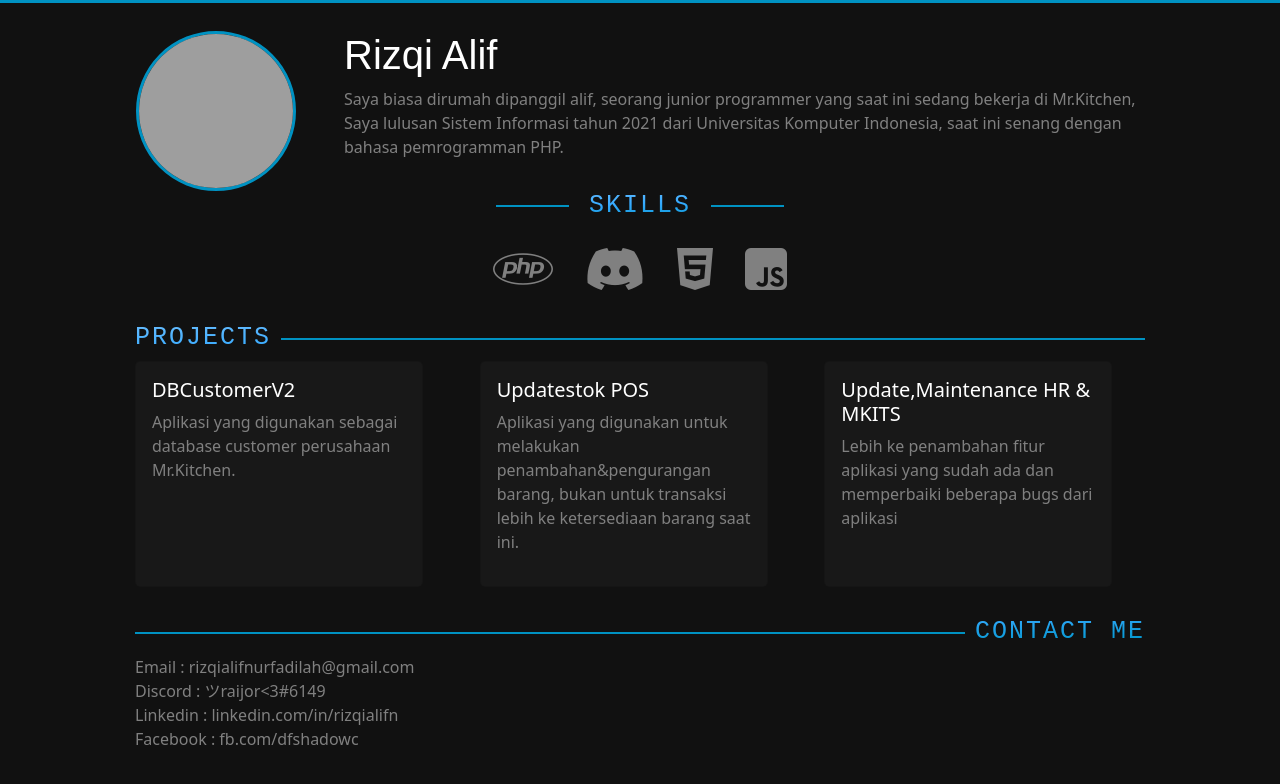
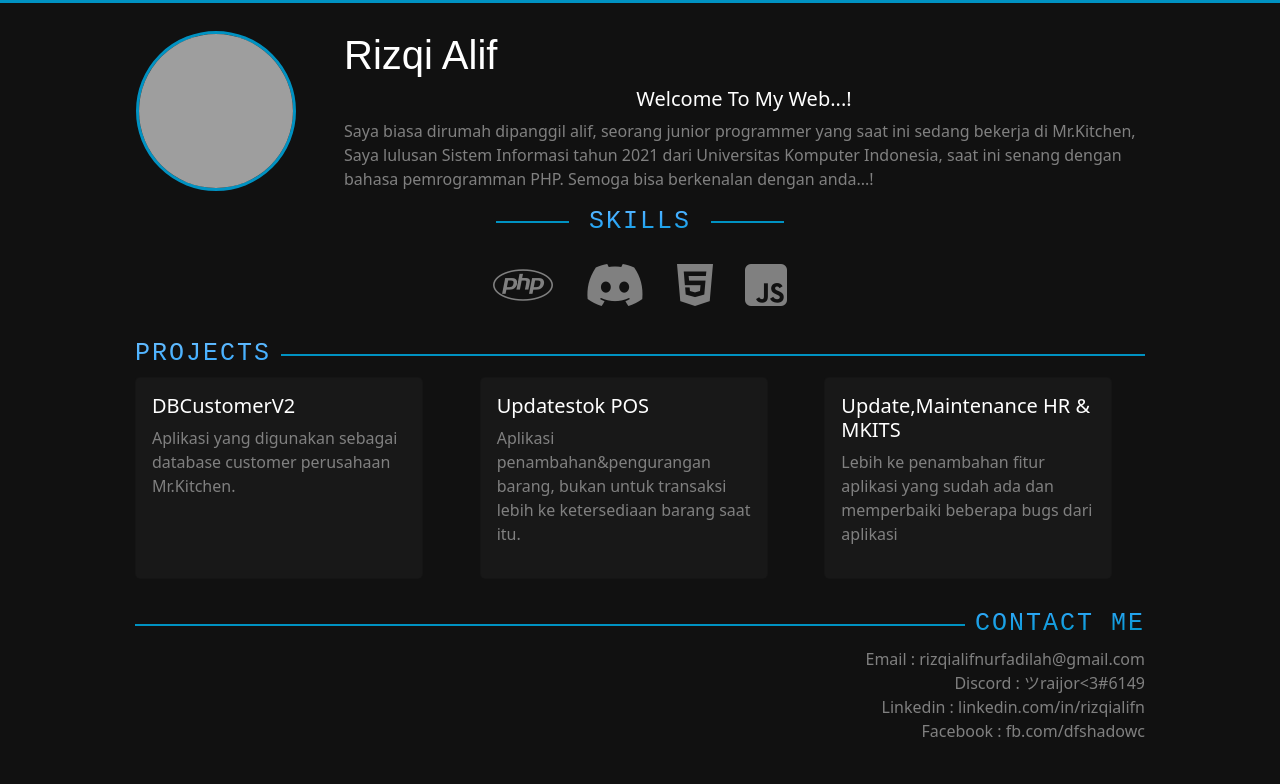
Before and after one commit to alif666-mwk/alif666-mwk.github.io, a plain HTML site: page index.html in a window 1280 px wide. Drawn offline with nearby package versions, Linux system fonts and the light colour scheme; grey boxes are pictures that could not be loaded; a web font is replaced by a local one.

Commit message:
Update index.html

```diff
--- a/index.html
+++ b/index.html
@@ -32,8 +32,10 @@
                     <!-- NAME OF THE PERSON -->
                     <h1>Rizqi Alif</h1>
                     <!-- ABOUT HIM -->
-                    <p class="gray-text">Saya biasa dirumah dipanggil alif, seorang junior programmer yang saat ini sedang bekerja di Mr.Kitchen,
+                    <center> <h5>Welcome To My Web...!</h5></center>
+                       <p class="gray-text"> Saya biasa dirumah dipanggil alif, seorang junior programmer yang saat ini sedang bekerja di Mr.Kitchen,
                     Saya lulusan Sistem Informasi tahun 2021 dari Universitas Komputer Indonesia, saat ini senang dengan bahasa pemrogramman PHP.
+                    Semoga bisa berkenalan dengan anda...!
                     </p>
                 </div>
             </div>
@@ -73,8 +75,8 @@
                     <div class="card mb-3 h-100" style="max-width: 18rem;">
                         <div class="card-body">
                             <h5 class="card-title">Updatestok POS</h5>
-                            <p class="card-text">Aplikasi yang digunakan untuk melakukan penambahan&pengurangan barang, bukan untuk transaksi
-                            lebih ke ketersediaan barang saat ini.</p>
+                            <p class="card-text">Aplikasi penambahan&pengurangan barang, bukan untuk transaksi
+                            lebih ke ketersediaan barang saat itu.</p>
                         </div>
                     </div>
                 </div>
@@ -95,7 +97,8 @@
 
 
         <div class="container-xxl" style="max-width: 1034px;" id="contact-me">
-            <p class="gray-text"> Email : rizqialifnurfadilah@gmail.com <br>
+
+            <p class="gray-text" style="text-align:right"> Email : rizqialifnurfadilah@gmail.com <br>
                                   Discord : ツraijor<3#6149 <br>
                                   Linkedin : linkedin.com/in/rizqialifn <br>
                                   Facebook : fb.com/dfshadowc
```
